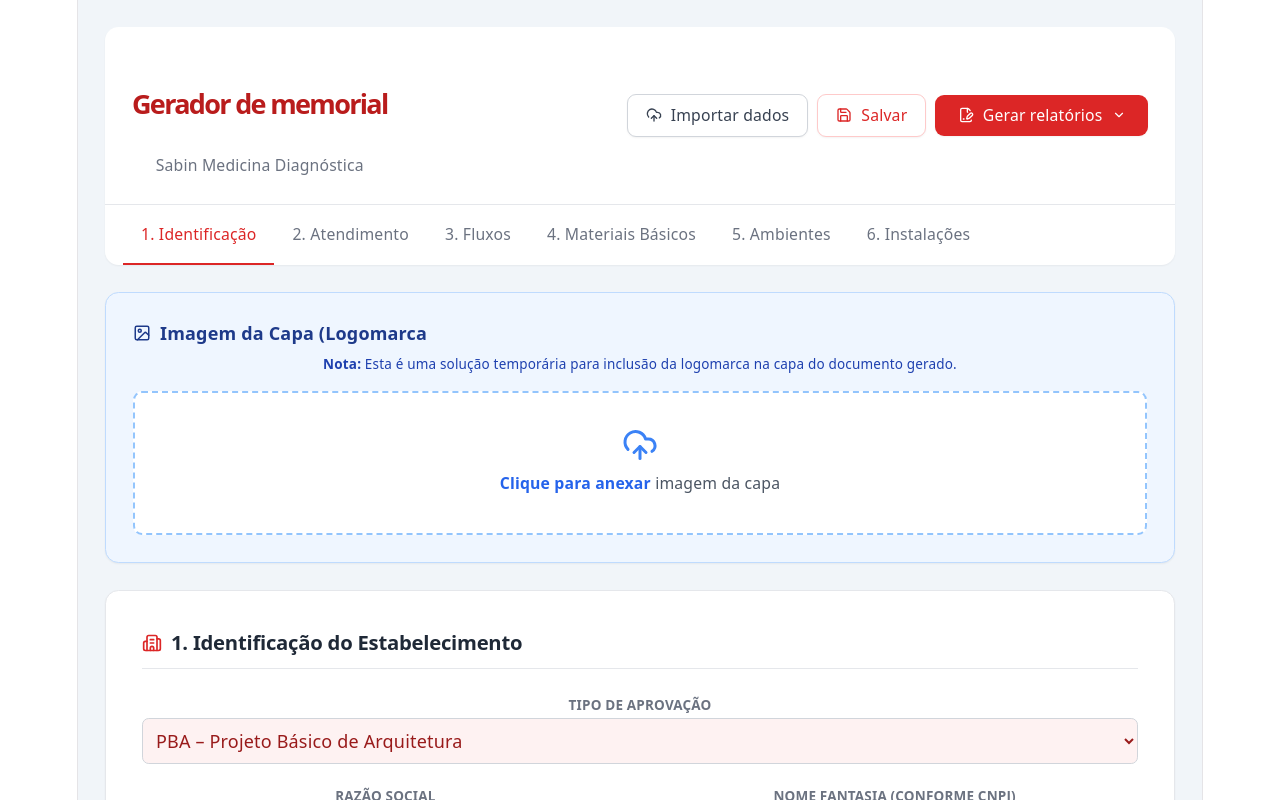
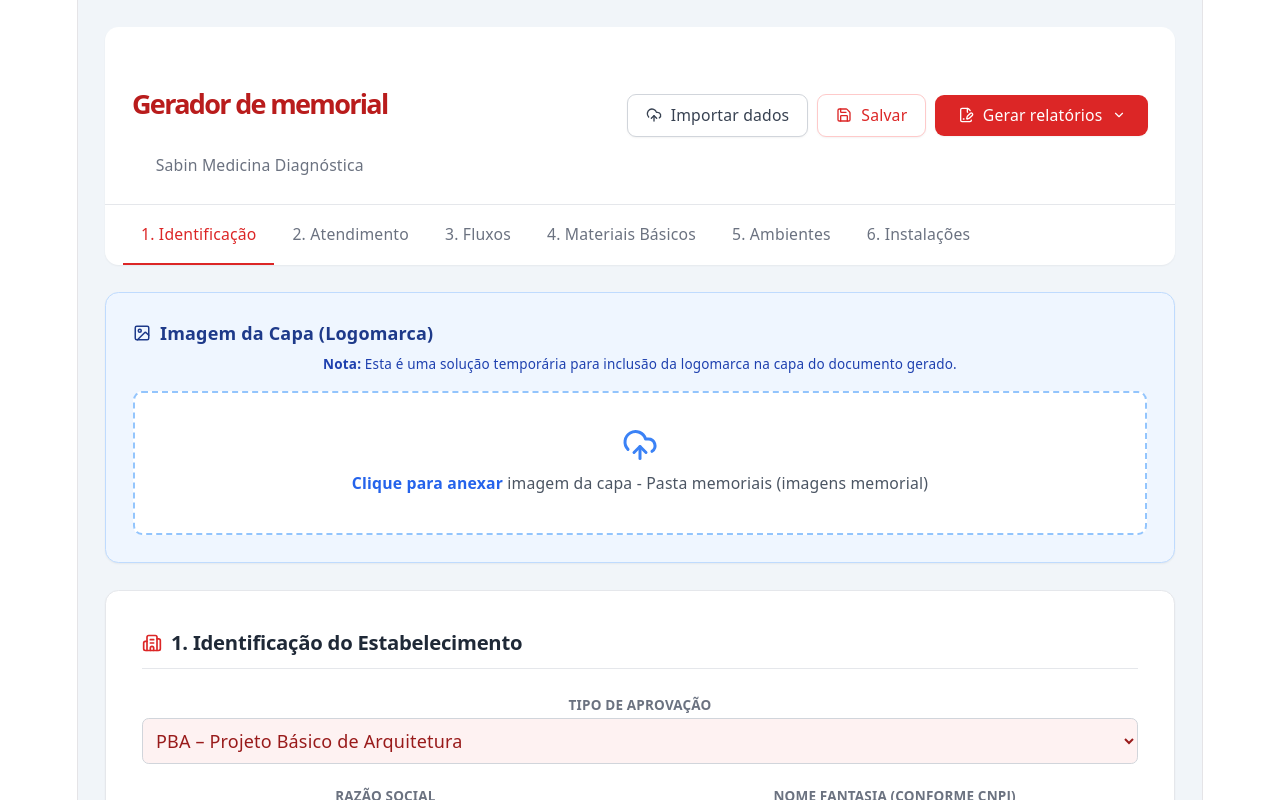
Before and after one commit to gabrielcsoares80-arch/relat-rio-tecnico, a React (Vite) app: page / in a window 1280 px wide. Shown: the top 800 px of the page. Built offline with nearby package versions, Linux system fonts and the light colour scheme.

Commit message:
Update App.tsx

```diff
--- a/src/App.tsx
+++ b/src/App.tsx
@@ -1052,13 +1052,13 @@ export default function App() {
 
           {/* NOVO UPLOAD PARA IMAGEM DA CAPA */}
           <div className="bg-blue-50 border border-blue-200 rounded-xl p-6 shadow-sm mb-6">
-            <h3 className="font-semibold text-blue-900 flex items-center gap-2 mb-2"><ImageIcon size={18}/> Imagem da Capa (Logomarca</h3>
+            <h3 className="font-semibold text-blue-900 flex items-center gap-2 mb-2"><ImageIcon size={18}/> Imagem da Capa (Logomarca)</h3>
             <p className="text-xs text-blue-800 mb-4"><strong>Nota:</strong> Esta é uma solução temporária para inclusão da logomarca na capa do documento gerado.</p>
             {!identificacao.imagemCapa ? (
               <label className="flex flex-col items-center justify-center w-full h-32 border-2 border-dashed border-blue-300 rounded-lg cursor-pointer bg-white hover:bg-blue-50 transition-colors">
                 <div className="flex flex-col items-center justify-center pt-5 pb-6">
                   <UploadCloud className="w-8 h-8 mb-2 text-blue-500" />
-                  <p className="text-sm text-gray-600"><span className="font-semibold text-blue-600">Clique para anexar</span> imagem da capa</p>
+                  <p className="text-sm text-gray-600"><span className="font-semibold text-blue-600">Clique para anexar</span> imagem da capa - Pasta memoriais (imagens memorial)</p>
                 </div>
                 <input type="file" className="hidden" accept="image/png, image/jpeg" onChange={(e) => handleBase64Upload(setIdentificacao, 'imagemCapa', e)} />
               </label>
@@ -1301,7 +1301,7 @@ export default function App() {
             <h2 className="text-lg font-semibold text-gray-800 mb-6 border-b pb-2 flex items-center gap-2"><Activity size={20} className="text-red-600"/> 5. Informações de Atendimento</h2>
             <div className="grid grid-cols-1 md:grid-cols-2 gap-5 mb-8">
               <div className="md:col-span-2">
-                <label className="block text-xs font-semibold text-gray-500 uppercase mb-1">Atividades Relacionadas</label>
+                <label className="text-sm font-semibold text-gray-800 mt-2 mb-3 flex items-center gap-2">Atividades Relacionadas</label>
                 <select name="atividade" value={atendimento.atividade} onChange={handleAtendimentoChange} className="w-full border border-gray-300 bg-[#f8fafc] text-gray-900 rounded-md p-2 focus:ring-2 focus:ring-red-500 outline-none mb-2">
                   {ATIVIDADES_OPCOES.map((opt, i) => <option key={i} value={opt}>{opt}</option>)}
                 </select>
@@ -1310,7 +1310,7 @@ export default function App() {
                 )}
               </div>
               <div>
-                <label className="block text-xs font-semibold text-gray-500 uppercase mb-1">Capacidade Média (Múltiplos de 25)</label>
+                <label className="text-sm font-semibold text-gray-800 mt-2 mb-3 flex items-center gap-2">Capacidade Média (Múltiplos de 25)</label>
                 <div className="flex items-center gap-2">
                   <input type="number" step="25" min="25" name="capacidadeDia" value={atendimento.capacidadeDia} onChange={handleAtendimentoChange} className="w-1/2 border border-gray-300 bg-[#f8fafc] text-gray-900 rounded-md p-2 focus:ring-2 focus:ring-red-500 outline-none text-center" />
                   <span className="text-sm text-gray-800 font-medium">clientes/dia</span>
```
